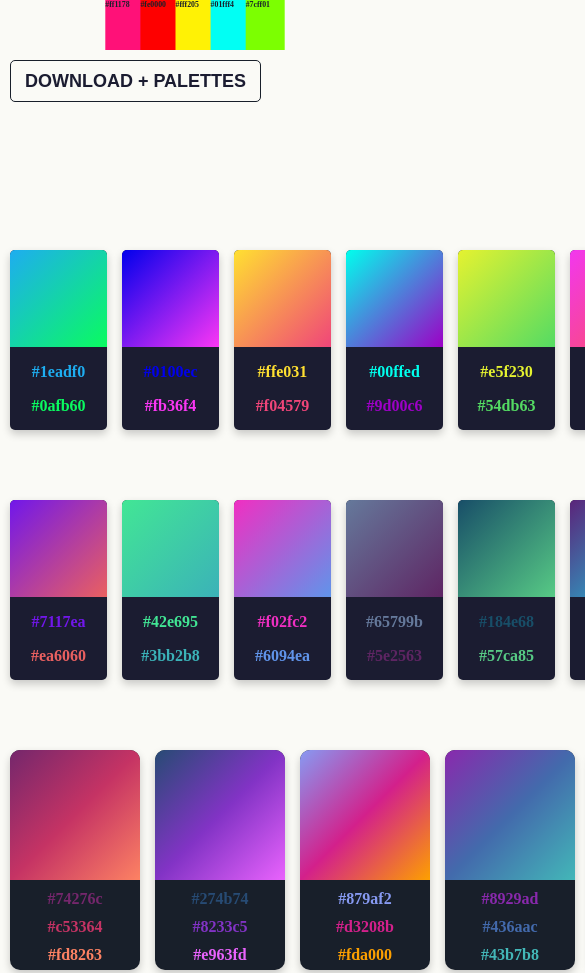
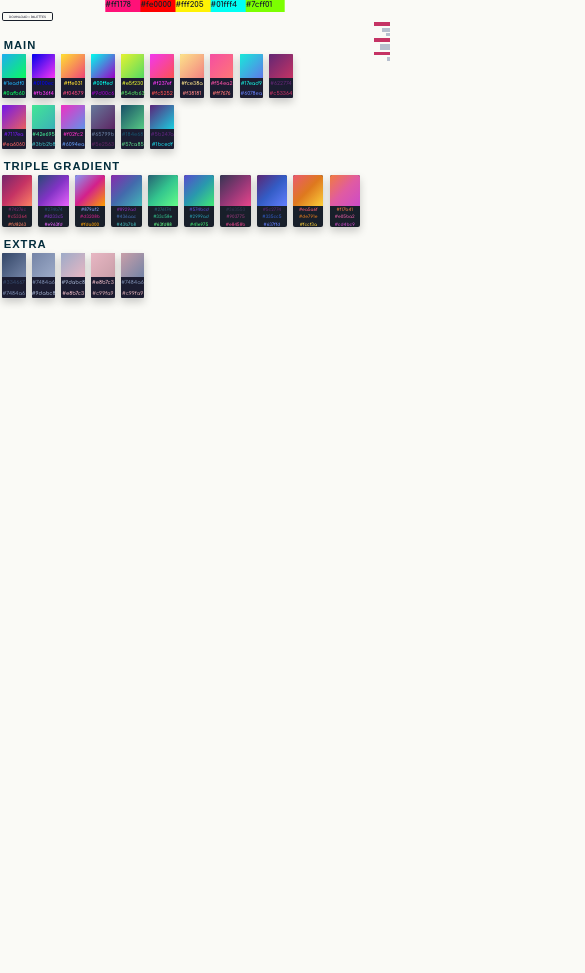
Before and after one commit to Firespindash/neon-palette, a plain HTML site: page html-palette/index.html in a window 390 px wide. Shown: the top 973 px of the page, 585 px wide, since content can reach past the window. After the commit the page ends 844 px from the top, so only its background shows below. Drawn offline with Linux system fonts and the light colour scheme.

Commit message:
Improving the project, adding features, fixing stuff

```diff
--- a/html-palette/index.html
+++ b/html-palette/index.html
@@ -4,8 +4,9 @@
     <meta charset="utf-8">
     <link rel="stylesheet" href="styles.css">
     <title>Neon Palette</title>
-    <!-- I picked the palettes on colorhunt website searching for neon colors -->
-    <!-- If you want more palettes like that search for Mehdi Khodamoradi UX designer -->
+    <!-- I picked the palettes from ColorHunt website searching for "neon colors"
+    	and the colors and gradients from Pinterest and Instagram -->
+    <!-- Also, a special thanks to Mehdi Khodamoradi -->
   </head>
   <body>
     <div class="colors" id="pink">#ff1178</div>
@@ -13,6 +14,8 @@
     <div class="colors" id="yellow">#fff205</div>
     <div class="colors" id="blue">#01fff4</div>
     <div class="colors" id="green">#7cff01</div>
+    <h1 class="title" id="main">Main</h1>
+    <div class="container" id="c-main">
 		<div class="cards" id="card1">
 	      <div class="gradients" id="blue-n-green"></div>
 	      <p id="blue1">#1eadf0</p>
@@ -63,6 +66,8 @@
 	      <p id="purple2">#622774</p>
 	      <p id="red3">#c53364</p>
 	    </div>
+    </div>
+    <div class="container" id="c2-main">
 	    <div class="cards" id="c2-card1">
 	      <div class="gradients" id="purple-n-orange"></div>
 	      <p id="purple3">#7117ea</p>
@@ -93,6 +98,9 @@
 	      <p id="purple5">#5b247a</p>
 	      <p id="blue4">#1bcedf</p>
 	    </div>
+    </div>
+    <h1 class="title" id="tripleg">Triple Gradient</h1>
+    <div class="container" id="c-triplegrad">
 	    <div class="larger-cards" id="triple-card1">
 	      <div class="triple-gradients" id="red-grad"></div>
 	      <p class="text" id="purple6">#74276c</p>
@@ -153,6 +161,9 @@
 	      <p class="text" id="light-pink2">#e05ba2</p>
 	      <p class="text" id="pink8">#cd4bc9</p>
 	    </div>
+    </div>
+    <h1 class="title" id="extra">Extra</h1>
+    <div class="container" id="c-extra">
 	    <div class="cards" id="cold-card1">
 	      <div class="gradients" id="cold-darker"></div>
 	      <p id="cold-dark_gray">#334667</p>
@@ -178,9 +189,84 @@
 	      <p id="cold-gray">#7484a6</p>
 	      <p id="cold-dark_pink">#c99fa9</p>
 	    </div>
-    <button type="button" name="button" onclick="window.open('palettes.zip')">Download + Palettes</button>
+    </div>
+    <button type="button" name="button" onclick="setTimeout(function(){window.location.href = 'palettes.zip'}, 700)">Download + Palettes</button>
+    <div class="minimap">
+		<div class="strip btn" id="btn-main"></div>
+		<div class="strip" id="strip-main"></div>
+		<div class="strip" id="strip-c2"></div>
+		<div class="strip btn" id="btn-tripleg"></div>
+		<div class="strip" id="strip-tripleg"></div>
+		<div class="strip btn" id="btn-extra"></div>
+		<div class="strip" id="strip-extra"></div>
+    </div>
     <script type="text/javascript">
       const buttons = document.querySelectorAll('button');
+      const colors = document.querySelectorAll('.colors');
+	  const cards = document.querySelectorAll('.cards > p');
+	  const lcards = document.querySelectorAll('.larger-cards > p');
+	  const btnmain = document.getElementById('btn-main');
+  	  const btntripleg = document.getElementById('btn-tripleg');
+	  const btnextra = document.getElementById('btn-extra');
+	  const titles = document.querySelectorAll('.title');
+
+	  function animateTitle(number) {
+ 	  	setTimeout(() => {
+	  		titles[number].style.background = "linear-gradient(to right, #c53364f0, #c5336400)";
+	  	}, 10);
+
+	  	setTimeout(() => {
+	  		titles[number].style.background = "";
+	  	}, 700);
+	  }
+
+	  btnmain.addEventListener('click', function() {
+  	  	window.location.href = '#main';
+  	  	window.scrollTo(0, 0);
+	  	animateTitle(0);
+	  });
+	  btntripleg.addEventListener('click', function() {
+  	  	window.location.href = '#tripleg';
+	  	animateTitle(1);
+  	  });
+  	  btnextra.addEventListener('click', function() {
+  	  	window.location.href = '#extra';
+	  	animateTitle(2);
+  	  });
+
+	  function createNotif(hex) {
+	  	const notification = document.createElement('div');
+	  	notification.setAttribute('class', 'notif');
+	  	notification.innerText = "Copied " + hex + "!";
+	  	document.body.appendChild(notification);
+
+	  	setTimeout(() => {
+	  		notification.style.top = "3.2vw";
+	  	}, 10);
+
+	  	setTimeout(() => {
+	  		notification.style.top = "-3.2vw";
+	  	}, 1000);
+	  	setTimeout(() => {
+	  		document.body.removeChild(notification);
+	  	}, 2000);
+	  }
+
+	  function createEvent(name) {
+	  	let word = Object.keys({name})[0];
+	  	let item = word.slice(0, -1);
+	  	name.forEach(item => {
+  		  	item.addEventListener('click', function() {
+  		  		let text = item.innerText;
+ 		  		navigator.clipboard.writeText(text);
+ 		  		createNotif(text);
+  		  	});
+	  	});
+	  }
+
+	  createEvent(colors);
+	  createEvent(cards);
+	  createEvent(lcards);
 
       buttons.forEach(button => {
         button.addEventListener('click', function(e) {
--- a/html-palette/styles.css
+++ b/html-palette/styles.css
@@ -1,27 +1,40 @@
+@font-face {
+	font-family: Comfortaa;
+	src: url(comfortaa/Comfortaa-Variable.ttf) format("truetype");
+}
+
 body {
   margin: 0;
   padding: 0;
   height: 100vh;
   background-color: #fafaf6;
+  font-family: 'Comfortaa', cursibe;
+}
+p {
+	font-size: 0.9375vw;
+	margin: 0;
+	padding: 0.55vw 0 0.55vw 0;
 }
 button {
-  position: relative;
-  top: 60px;
-  left: 10px;
+  position: absolute;
+  top: 3.125vw;
+  left: 0.520833333vw;
   text-transform: uppercase;
   text-align: center;
-  font-weight: bold;
-  width: 251px;
-  height: 42px;
-  padding: 10px 7px 10px 7px;
+  font: bold 0.9375vw 'Comfortaa', cursive;
+  width: 13.072916667vw;
+  height: 2.1875vw;
+  padding: 0.520833333vw 0.364583333vw 0.520833333vw 0.364583333vw;
   border: 1px solid #181f2a;
-  border-radius: 5px;
+  border-radius: 0.260416667vw;
   outline: none;
   overflow: hidden;
   background-color: inherit;
   background-position: center;
   color: #1b1c31;
-  font-size: 18px;
+}
+button:hover {
+	background-color: #1b1c310f;
 }
 button .circle {
   position: absolute;
@@ -38,6 +51,70 @@ button .circle {
     opacity: 0;
   }
 }
+.notif {
+	position: fixed;
+	top: -3.2vw;
+	left: 50%;
+	transform: translateX(-50%);
+	background-color: #57ca85;
+	color: #f7f7f8;
+	text-align: center;
+	font-size: 1.2vw;
+	padding: 4px;
+	font-weight: 800;
+	line-height: 142%;
+	border-radius: 0.4vw;
+	height: 1.6vw;
+	transition: .5s;
+  	animation: 0.5s ease-in-out;
+	z-index: 9999;
+}
+.minimap {
+	position: fixed;
+	top: 5.208333333vw;
+	right: 0;
+	width: 10.416666667vw;
+	height: 10.416666667vw;
+	display: flex;
+	flex-direction: column;
+	z-index: 9998;
+}
+.strip {
+	position: relative;
+	margin-top: 0.520833333vw;
+	margin-left: auto;
+	background-color: #7484a67f;
+}
+.btn {
+	margin-bottom: 0.520833333vw;
+	width: 4.166666667vw;
+	height: 1.041666667vw;
+	background-color: #c53364;
+	transition: .4s;
+}
+.btn:hover {
+	width: 7.8125vw;
+}
+#strip-main {
+	margin-top: 0;
+	width: 2.083333333vw;
+	height: 1.041666667vw;
+}
+#strip-c2 {
+	margin-top: 0.260416667vw;
+	width: 1.041666667vw;
+	height: 1.041666667vw;
+}
+#strip-tripleg {
+	margin-top: 0;
+	width: 2.604166667vw;
+	height: 1.5625vw;
+}
+#strip-extra {
+	margin-top: 0;
+	width: 0.78125vw;
+	height: 1.041666667vw;
+}
 .colors {
   position: absolute;
   display: flex;
@@ -46,9 +123,9 @@ button .circle {
   font-size: 2vw;
   font-weight: bold;
   text-align: center;
-  margin-right: 10px;
+  margin-right: 0.520833333vw;
   width: 10vw;
-  height: 50px;
+  height: 3vw;
 }
 #pink {
   left: 30%;
@@ -75,134 +152,127 @@ button .circle {
   transform: translateX(-70%);
   background-color: #7cff01;
 }
+.container {
+	position: absolute;
+	width: 100%;
+	display: flex;
+}
+#c-main {
+	top: 13.020833333vw;
+}
+.title {
+	position: absolute;
+	left: 0.9375vw;
+	font: bolder 1.875vw Arial, sans-serif;
+	letter-spacing: 1px;
+	text-transform: uppercase;
+	padding-right: 45%;
+	color: #032d3c;
+	transition: background-color .4s;
+}
+#main {
+	top: 8.4375vw;
+}
+#tripleg {
+	top: 39.479166667vw;
+}
+#extra {
+	top: 59.583333333vw;
+}
 .cards {
-  position: absolute;
-  width: 97px;
-  height: 180px;
+  position: relative;
+  width: 5.052083333vw;
+  height: 9.375vw;
   box-shadow: 0 4px 8px 0 rgba(0, 0, 0, 0.2);
   transition: .5s;
-  border-radius: 5px;
+  border-radius: 0.5vw 0.5vw 0.27vw 0.27vw;
   background-color: #1b1c31;
   font-weight: bolder;
   text-align: center;
+  margin: 0.78125vw;
 }
 #card1:hover, #card2:hover, #card3:hover, #card4:hover, #card5:hover,
 #card6:hover, #card7:hover, #card8:hover, #card9:hover, #card10:hover {
-  top: 240px;
+  top: -0.520833333vw;
 }
 .gradients {
   width: 100%;
-  height: 97px;
-  border-radius: 5px 5px 0 0;
+  height: 53.8889%;
+  border-radius: 0.27vw 0.27vw 0 0;
   background-color: inherit;
-}
-#card1 {
-  left: 10px;
-  top: 250px;
 }
 #blue-n-green { background: linear-gradient(to bottom right, #1eadf0, #0afb60); }
 
+#card1 {
+	margin-left: 0.520833333vw;
+}
 #blue1 { color: #1eadf0; }
 
 #green1 { color: #0afb60; }
 
-#card2 {
-  left: 122px;
-  top: 250px;
-}
 #blue-n-pink { background: linear-gradient(to bottom right, #0100ec, #fb36f4); }
 
 #dark-blue { color: #0100ec; }
 
 #pink1 { color: #fb36f4; }
 
-#card3 {
-  left: 234px;
-  top: 250px;
-}
 #yellow-n-red { background: linear-gradient(to bottom right, #ffe031, #f04579); }
 
 #yellow1 { color: #ffe031; }
 
 #red1 { color: #f04579; }
 
-#card4 {
-  left: 346px;
-  top: 250px;
-}
 #blue-n-purple { background: linear-gradient(to bottom right, #00ffed, #9d00c6); }
 
 #light-blue { color: #00ffed; }
 
 #purple { color: #9d00c6; }
 
-#card5 {
-  left: 458px;
-  top: 250px;
-}
 #yellow-n-green { background: linear-gradient(to bottom right, #e5f230, #54db63); }
 
 #yellow2 { color: #e5f230; }
 
 #green2 { color: #54db63; }
 
-#card6 {
-  left: 570px;
-  top: 250px;
-}
 #pink-n-red { background: linear-gradient(to bottom right, #f237ef, #fc5252);}
 
 #pink2 { color: #f237ef; }
 
 #red2 { color: #fc5252;}
 
-#card7 {
-  left: 682px;
-  top: 250px;
-}
 #yellow-n-orange { background: linear-gradient(to bottom right, #fce38a, #f38181); }
 
 #yellow3 { color: #fce38a; }
 
 #orange1 { color: #f38181; }
 
-#card8 {
-  left: 794px;
-  top: 250px;
-}
 #pink-n-orange { background: linear-gradient(to bottom right, #f54ea2, #ff7676); }
 
 #pink3 { color: #f54ea2; }
 
 #orange2 { color: #ff7676; }
 
-#card9 {
-  left: 906px;
-  top: 250px;
-}
 #blue-n-dark-blue { background: linear-gradient(to bottom right, #17ead9, #6078ea); }
 
 #blue2 { color: #17ead9; }
 
 #dark-blue2 { color: #6078ea; }
 
-#card10 {
-  left: 1018px;
-  top: 250px;
-}
 #purple-n-red { background: linear-gradient(to bottom right, #622774, #c53364); }
 
 #purple2 { color: #622774; }
 
 #red3 { color: #c53364; }
 
+#c2-main {
+	top: 26.04169vw;
+}
 #c2-card1:hover, #c2-card2:hover, #c2-card3:hover,
 #c2-card4:hover, #c2-card5:hover, #c2-card6:hover {
-  top: 490px;
+  top: -0.520833333vw;
 }
 #c2-card1 {
-  left: 10px;
-  top: 500px;
+  margin-left: 0.520833333vw;
 }
 #purple-n-orange { background: linear-gradient(to bottom right, #7117ea, #ea6060); }
 
@@ -210,85 +280,68 @@ button .circle {
 
 #orange3 { color: #ea6060; }
 
-#c2-card2 {
-  left: 122px;
-  top: 500px;
-}
 #green-n-dark-green { background: linear-gradient(to bottom right, #42e695, #3bb2b8); }
 
 #green3 { color: #42e695; }
 
 #dark-green { color: #3bb2b8; }
 
-#c2-card3 {
-  left: 234px;
-  top: 500px;
-}
 #pink-n-blue { background: linear-gradient(to bottom right, #f02fc2, #6094ea); }
 
 #pink4 { color: #f02fc2; }
 
 #blue3 { color: #6094ea; }
 
-#c2-card4 {
-  left: 346px;
-  top: 500px;
-}
 #gray-n-purple { background: linear-gradient(to bottom right, #65799b, #5e2563); }
 
 #gray { color: #65799b; }
 
 #purple4 { color: #5e2563; }
 
-#c2-card5 {
-  left: 458px;
-  top: 500px;
-}
 #dark-green-n-green { background: linear-gradient(to bottom right, #184e68, #57ca85); }
 
 #dark-green2 { color: #184e68; }
 
 #green4 { color: #57ca85; }
 
-#c2-card6 {
-  left: 570px;
-  top: 500px;
-}
 #purple-n-blue { background: linear-gradient(to bottom right, #5b247a, #1bcedf); }
 
 #purple5 { color: #5b247a; }
 
 #blue4 { color: #1bcedf; }
 
+#c-triplegrad {
+	top: 44.0625vw;
+}
 .larger-cards {
-  position: absolute;
-  width: 130px;
-  height: 220px;
+  position: relative;
+  width: 6.770833333vw;
+  height: 11.458333vw;
   box-shadow: 0 4px 8px 0 rgba(0, 0, 0, 0.2);
   transition: .4s;
-  border-radius: 10px;
+  border-radius: 0.52083333vw;
   background-color: #181f2a;
   text-align: center;
+  margin: 0.78125vw;
 }
 .triple-gradients {
   width: 100%;
-  height: 130px;
-  border-radius: 10px 10px 0 0;
+  height: 59.0909091%;
+  border-radius: 0.52083333vw 0.52083333vw 0 0;
   background-color: inherit;
 }
 .text {
-  font-size: 16px;
+  font-size: 0.83338vw;
   font-weight: bolder;
-  margin-top: 10px;
-  margin-bottom: 10px;
+  margin: 0;
+  padding: 0.3vw 0 0.3vw 0;
 }
 #triple-card1:hover, #triple-card2:hover, #triple-card3:hover, #triple-card4:hover, #triple-card5:hover,
 #triple-card6:hover, #triple-card7:hover, #triple-card8:hover, #triple-card9:hover, #triple-card10:hover {
-  top: 730px;
+  top: -1.041666667vw;
 }
 #triple-card1 {
-  left: 10px;
-  top: 750px;
+  margin-left: 0.520833333vw;
 }
 #red-grad { background: linear-gradient(to bottom right, #74276c, #c53364, #fd8263); }
 
@@ -298,10 +351,6 @@ button .circle {
 
 #orange4 { color: #fd8263; }
 
-#triple-card2 {
-  left: 155px;
-  top: 750px;
-}
 #purple-grad { background: linear-gradient(to bottom right, #274b74, #8233c5, #e963fd); }
 
 #dark_purple { color: #274b74; }
@@ -310,10 +359,6 @@ button .circle {
 
 #pink5 { color: #e963fd; }
 
-#triple-card3 {
-  left: 300px;
-  top: 750px;
-}
 #blue-pink-orange { background: linear-gradient(to bottom right, #879af2, #d3208b, #fda000); }
 
 #blue5 { color: #879af2; }
@@ -322,10 +367,6 @@ button .circle {
 
 #orange5 { color: #fda000; }
 
-#triple-card4 {
-  left: 445px;
-  top: 750px;
-}
 #purple-dark_blue-blue { background: linear-gradient(to bottom right, #8929ad, #436aac, #43b7b8); }
 
 #purple8 { color: #8929ad; }
@@ -334,10 +375,6 @@ button .circle {
 
 #blue6 { color: #43b7b8; }
 
-#triple-card5 {
-  left: 590px;
-  top: 750px;
-}
 #green-grad { background: linear-gradient(to bottom right, #276174, #33c58e, #63fd88); }
 
 #dark_green { color: #276174; }
@@ -346,10 +383,6 @@ button .circle {
 
 #light-green { color: #63fd88; }
 
-#triple-card6 {
-  left: 735px;
-  top: 750px;
-}
 #purple-blue-green { background: linear-gradient(to bottom right, #574bcd, #2999ad, #41e975); }
 
 #purple9 { color: #574bcd; }
@@ -358,10 +391,6 @@ button .circle {
 
 #green7 { color: #41e975; }
 
-#triple-card7 {
-  left: 880px;
-  top: 750px;
-}
 #pink-grad { background: linear-gradient(to bottom right, #363553, #903775, #e8458b); }
 
 #gray2 { color: #363553; }
@@ -370,10 +399,6 @@ button .circle {
 
 #light-pink { color: #e8458b; }
 
-#triple-card8 {
-  left: 1025px;
-  top: 750px;
-}
 #blue-grad { background: linear-gradient(to bottom right, #5c2774, #335cc5, #637ffd); }
 
 #red5 { color: #5c2774; }
@@ -382,10 +407,6 @@ button .circle {
 
 #blue8 { color: #637ffd; }
 
-#triple-card9 {
-  left: 1170px;
-  top: 750px;
-}
 #yellow-grad { background: linear-gradient(to bottom right, #ea5a6f, #de791e, #fccf3a); }
 
 #red6 { color: #ea5a6f; }
@@ -394,10 +415,6 @@ button .circle {
 
 #yellow4 { color: #fccf3a; }
 
-#triple-card10 {
-  left: 1315px;
-  top: 750px;
-}
 #orange-pink-grad { background: linear-gradient(to bottom right, #f17b41, #e05ba2, #cd4bc9); }
 
 #orange7 { color: #f17b41; }
@@ -406,9 +423,12 @@ button .circle {
 
 #pink8 { color: #cd4bc9; }
 
+#c-extra {
+	top: 64.166666667vw;
+}
+
 #cold-card1 {
-  left: 10px;
-  top: 1040px;
+  margin-left: 0.520833333vw;
 }
 #cold-darker { background: linear-gradient(to bottom right, #334667, #7484a6); }
 
@@ -416,37 +436,54 @@ button .circle {
 
 #cold-gray { color: #7484a6; }
 
-#cold-card2 {
-  left: 122px;
-  top: 1040px;
-}
 #cold-dark { background: linear-gradient(to bottom right, #7484a6, #9dabc8); }
 
 #cold-light_gray { color: #9dabc8; }
 
-#cold-card3 {
-  left: 234px;
-  top: 1040px;
-}
 #cold-default { background: linear-gradient(to bottom right, #9dabc8, #e8b7c3); }
 
 #cold-pink { color: #e8b7c3; }
 
-#cold-card4 {
-  left: 346px;
-  top: 1040px;
-}
 #cold-light { background: linear-gradient(to bottom right, #e8b7c3, #c99fa9); }
 
 #cold-dark_pink { color: #c99fa9; }
 
-#cold-card5 {
-  left: 458px;
-  top: 1040px;
-}
 #cold-mix { background: linear-gradient(to bottom right, #c99fa9, #7484a6); }
 
 #cold-card1:hover, #cold-card2:hover,
 #cold-card3:hover, #cold-card4:hover, #cold-card5:hover {
-  top: 1030px;
+  top: -0.520833333vw;
 }
+
+@media screen and (max-width: 740px) {
+	.title {
+		font-size: 2.875vw;
+	}
+	#main {
+		top: 8.0375vw;
+	}
+	#tripleg {
+		top: 39.079166667vw;
+	}
+	#extra {
+		top: 59.183333333vw;
+	}
+	button {
+		font-size: 0.7375vw;
+		border-radius: 0.460416667vw;
+	}
+	.cards {
+		width: 6.052083333vw;
+		height: 11.375vw;
+	}
+	p {
+		font-size: 1.3375vw;
+	}
+	.larger-cards {
+		width: 7.770833333vw;
+		height: 13.458333vw;
+	}
+	.text {
+		font-size: 1.13338vw;
+	}
+}
```
Also changed, not shown: html-palette/comfortaa/Comfortaa-Variable.ttf (added), html-palette/comfortaa/OFL.txt (added), neon-palette(1366x768).png, 1 other file. Lines whose indentation alone changed are shown as unchanged.
